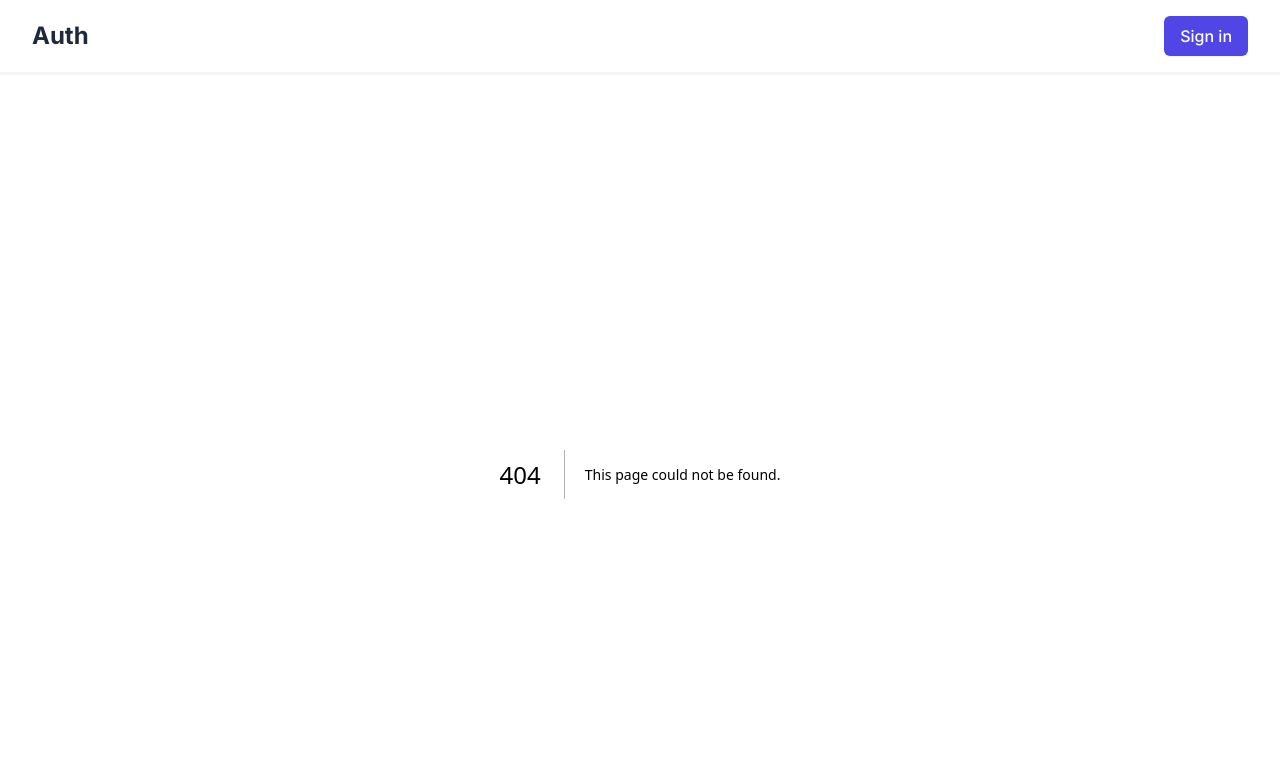
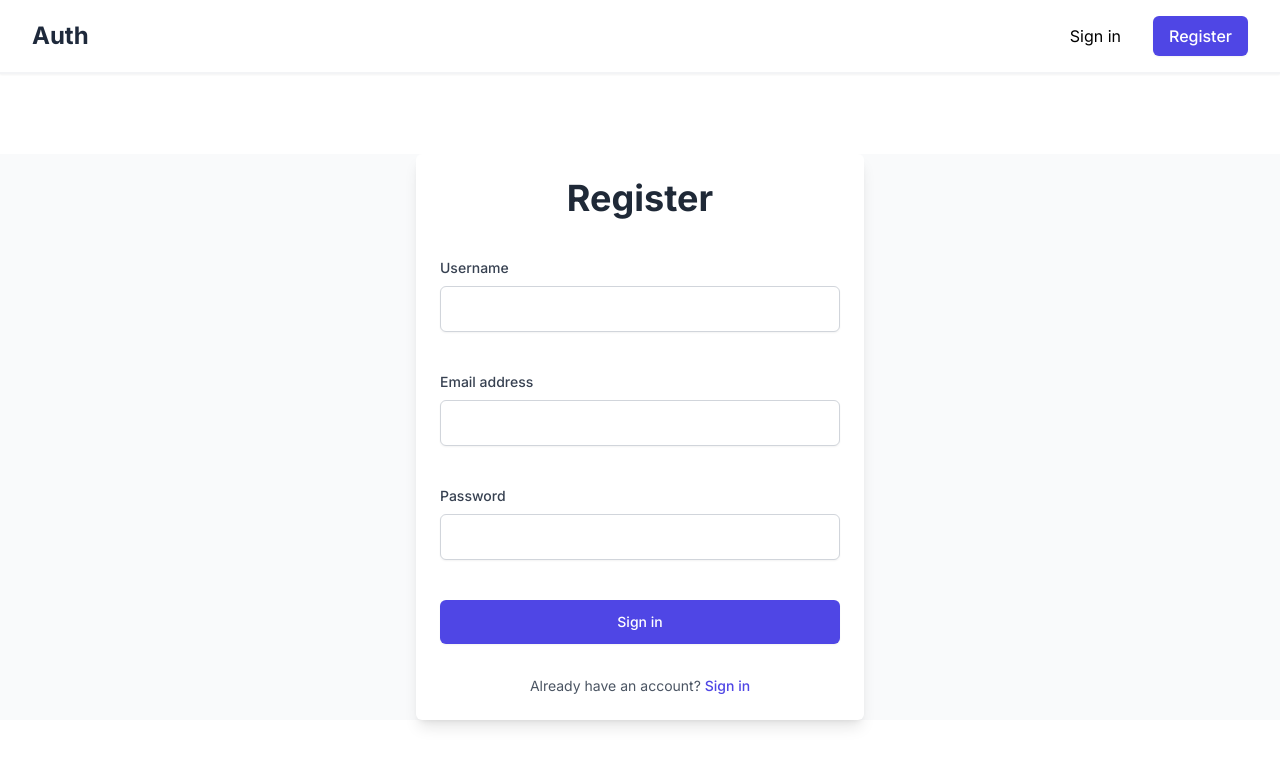
Before and after one commit to Sls0n/next-auth-demo, a Next.js app: page /signup in a window 1280 px wide. Before the commit this address had no page. Shown: the top 766 px of the page. Built offline with nearby package versions, Linux system fonts and the light colour scheme.

Commit message:
Add signup/signin route

```diff
--- a/app/signin/page.tsx
+++ b/app/signin/page.tsx
@@ -1,4 +1,4 @@
-import Form from "@/components/form/Form"
+import Form from "@/components/form/SignInForm"
 
 export default function SignInPage() {
   return <Form />
--- /dev/null
+++ b/app/signup/page.tsx
@@ -0,0 +1,5 @@
+import Form from "@/components/form/SignUpForm"
+
+export default function SignUpPage() {
+  return <Form />
+}
--- a/components/form/Input/Button.tsx
+++ b/components/form/Input/Button.tsx
@@ -10,7 +10,7 @@ export default function Input({ children, onClick }: ButtonProps) {
     <button
       onClick={onClick}
       type="submit"
-      className="w-full px-4 py-2 text-sm font-medium text-white bg-indigo-600 rounded-md shadow-sm hover:bg-indigo-700 focus:outline-none focus:ring-2 focus:ring-offset-2 focus:ring-indigo-500"
+      className="w-full px-4 py-3 text-sm font-medium text-white bg-indigo-600 rounded-md shadow-sm hover:bg-indigo-700 focus:outline-none focus:ring-2 focus:ring-offset-2 focus:ring-indigo-500"
     >
       {children}
     </button>
--- a/components/form/Input/Input.tsx
+++ b/components/form/Input/Input.tsx
@@ -14,7 +14,7 @@ export default function Input({ id, name, type, required }: InputProps) {
       name={name}
       type={type}
       required={required}
-      className="w-full px-3 py-2 text-gray-900 border border-gray-300 rounded-md shadow-sm focus:ring-indigo-500 focus:border-indigo-500 sm:text-sm"
+      className="w-full px-4 py-3 text-gray-900 border border-gray-300 rounded-md shadow-sm focus:ring-indigo-500 focus:border-indigo-500 sm:text-sm"
     />
   )
 }
--- a/components/form/Form.tsx
+++ b/components/form/SignInForm.tsx
@@ -5,14 +5,14 @@ import Button from "./Input/Button"
 
 export default function Form() {
   return (
-    <div className="flex items-center justify-center mt-40 bg-gray-50">
+    <div className="flex justify-center items-center mt-20 bg-gray-50">
       <div className="w-full max-w-md p-6 space-y-10 bg-white rounded-md shadow-lg">
         <div>
           <h1 className="text-4xl text-center font-bold text-gray-800">
-            Sign In
+            Sign in
           </h1>
         </div>
-        <form className="space-y-10">
+        <form className="space-y-8">
           <div>
             <label
               htmlFor="email"
@@ -37,6 +37,16 @@ export default function Form() {
           </div>
           <div>
             <Button onClick={() => {}}>Sign in</Button>
+
+            <p className="mt-8 text-sm text-center text-gray-600">
+              Dont have an account?{" "}
+              <a
+                href="/signin"
+                className="font-medium text-indigo-600 hover:text-indigo-500 hover:underline"
+              >
+                Sign up
+              </a>
+            </p>
           </div>
         </form>
       </div>
--- /dev/null
+++ b/components/form/SignUpForm.tsx
@@ -0,0 +1,66 @@
+"use client"
+
+import Input from "./Input/Input"
+import Button from "./Input/Button"
+
+export default function Form() {
+  return (
+    <div className="flex justify-center items-center mt-20 bg-gray-50">
+      <div className="w-full max-w-md p-6 space-y-10 bg-white rounded-md shadow-lg">
+        <div>
+          <h1 className="text-4xl text-center font-bold text-gray-800">
+            Register
+          </h1>
+        </div>
+        <form className="space-y-10">
+          <div>
+            <label
+              htmlFor="username"
+              className="block text-sm font-medium text-gray-700"
+            >
+              Username
+            </label>
+            <div className="mt-2">
+              <Input id="username" name="username" type="text" required />
+            </div>
+          </div>
+          <div>
+            <label
+              htmlFor="email"
+              className="block text-sm font-medium text-gray-700"
+            >
+              Email address
+            </label>
+            <div className="mt-2">
+              <Input id="email" name="email" type="email" required />
+            </div>
+          </div>
+          <div>
+            <label
+              htmlFor="password"
+              className="block text-sm font-medium text-gray-700"
+            >
+              Password
+            </label>
+            <div className="mt-2">
+              <Input id="password" name="password" type="password" required />
+            </div>
+          </div>
+          <div>
+            <Button onClick={() => {}}>Sign in</Button>
+
+            <p className="mt-8 text-sm text-center text-gray-600">
+              Already have an account?{" "}
+              <a
+                href="/signin"
+                className="font-medium text-indigo-600 hover:text-indigo-500 hover:underline"
+              >
+                Sign in
+              </a>
+            </p>
+          </div>
+        </form>
+      </div>
+    </div>
+  )
+}
--- a/components/navbar/Navbar.tsx
+++ b/components/navbar/Navbar.tsx
@@ -10,14 +10,15 @@ export default function NavBar() {
         Auth
       </a>
 
-      <button
-        onClick={() => {
-          router.push("/signin")
-        }}
-        className="px-4 py-2 font-medium text-white bg-indigo-600 rounded-md shadow-sm hover:bg-indigo-700 focus:outline-none focus:ring-2 focus:ring-offset-2 focus:ring-indigo-500 transition-colors"
-      >
-        Sign in
-      </button>
+      <div className="flex gap-8 items-center">
+        <a href="/signin">Sign in</a>
+        <a
+          href="/signup"
+          className="px-4 py-2 font-medium text-white bg-indigo-600 rounded-md shadow-sm hover:bg-indigo-700 focus:outline-none focus:ring-2 focus:ring-offset-2 focus:ring-indigo-500 transition-colors cursor-pointer"
+        >
+          Register
+        </a>
+      </div>
     </nav>
   )
 }
```
